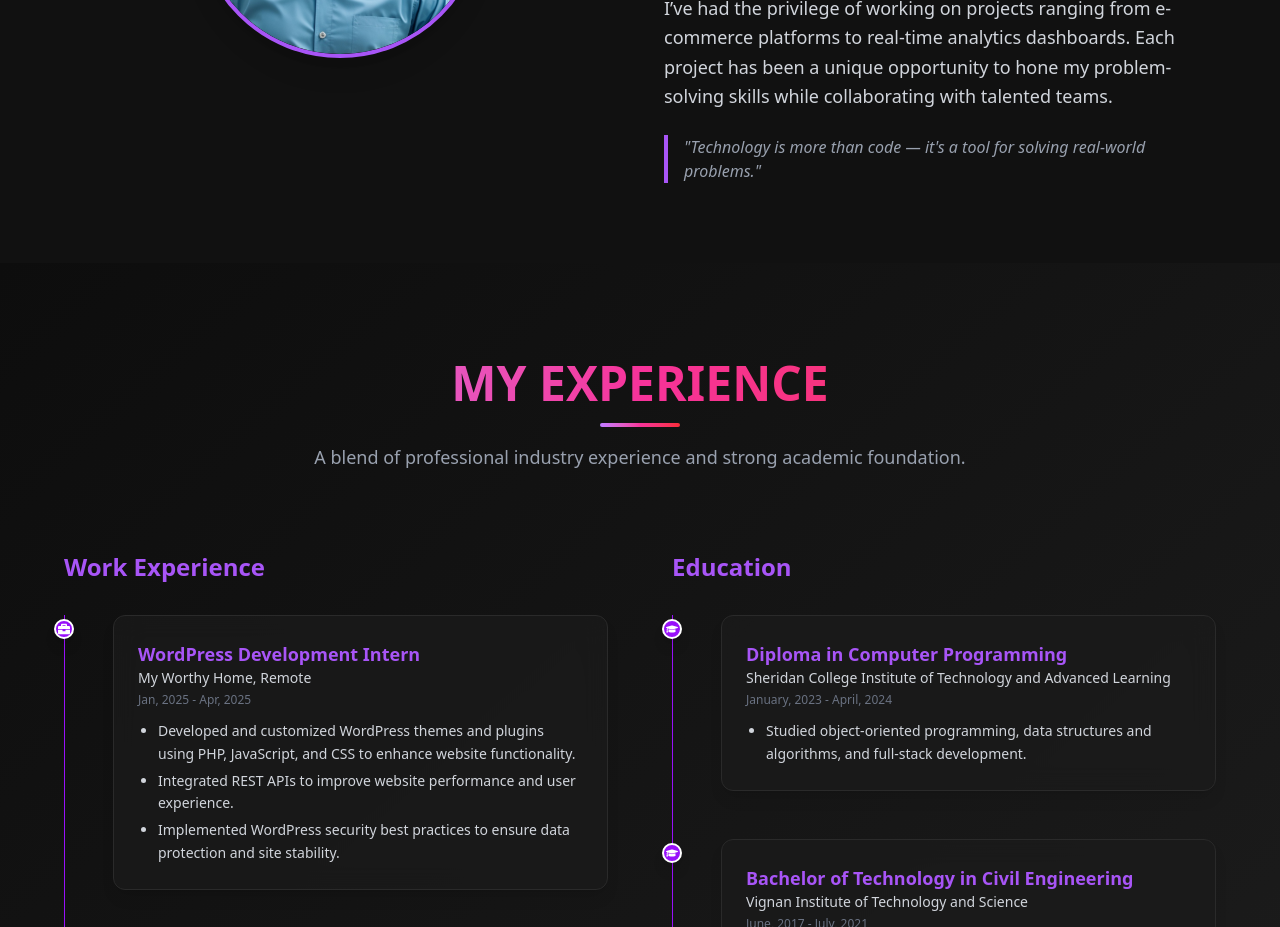
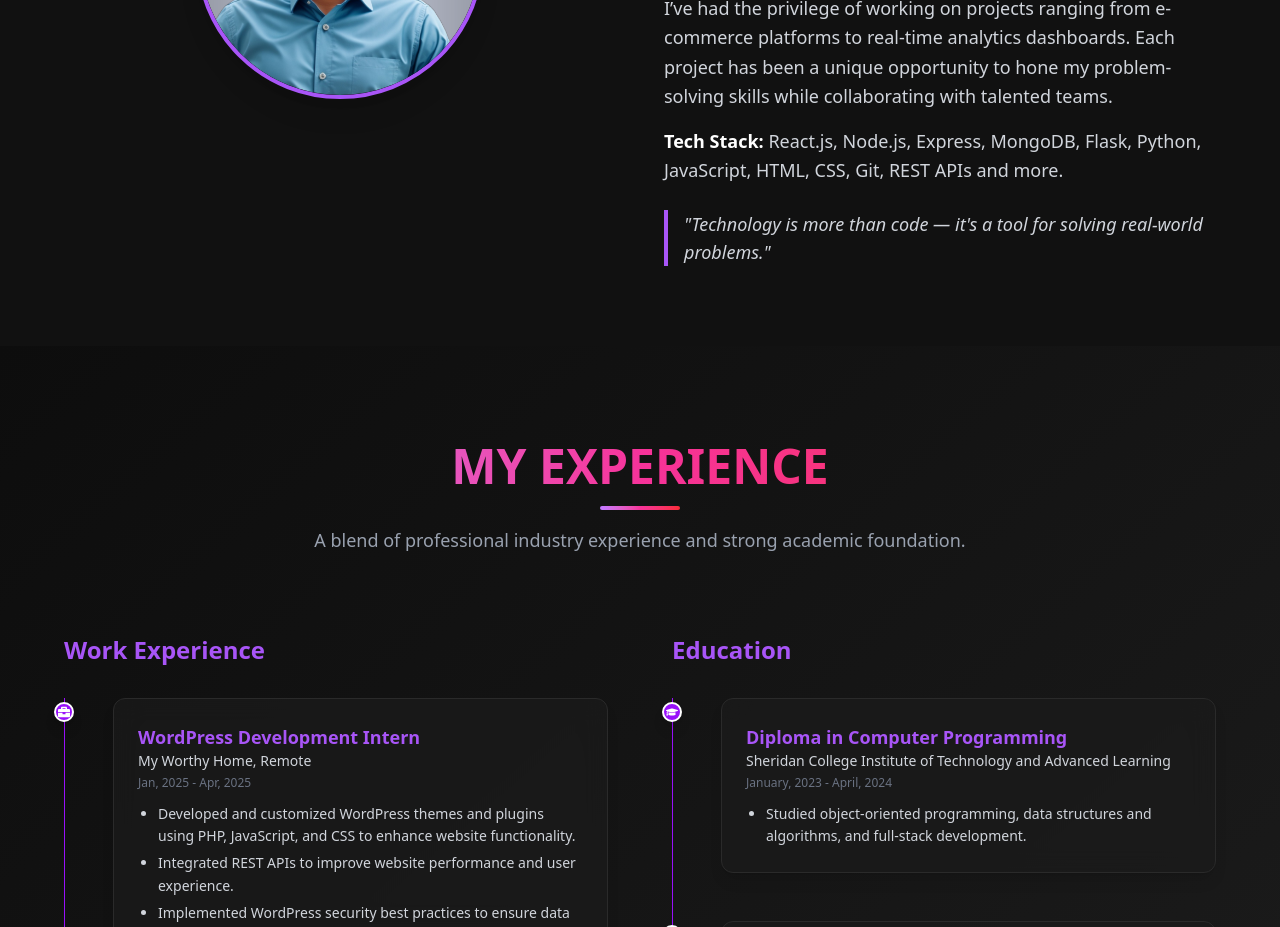
Before and after one commit to ArunPandyanVasam/arun-vasam, a React (Vite) app: page / in a window 1280 px wide. Shown: the part 1220-2147 px from the top of the page. Built offline with nearby package versions, Linux system fonts and the light colour scheme.

Commit message:
Techstack aded in about page

```diff
--- a/src/components/About/About.jsx
+++ b/src/components/About/About.jsx
@@ -3,7 +3,10 @@ import { motion } from "framer-motion";
 
 const About = () => {
   return (
-    <section id="about" className="w-full py-20 px-6 md:px-12 bg-[#111111] text-white overflow-hidden">
+    <section
+      id="about"
+      className="w-full py-20 px-6 md:px-12 bg-[#111111] text-white overflow-hidden"
+    >
       <div className="max-w-6xl mx-auto flex flex-col md:flex-row items-center gap-12 relative">
         {/* Image */}
         <motion.div
@@ -44,11 +47,15 @@ const About = () => {
             I’ve had the privilege of working on projects ranging from e-commerce platforms to real-time analytics dashboards. Each project has been a unique opportunity to hone my problem-solving skills while collaborating with talented teams.
           </p>
 
-          <blockquote className="mt-6 text-gray-400 italic border-l-4 border-[#A855F7] pl-4">
+          {/* Tech Stack */}
+          <p className="mt-4 text-base sm:text-lg text-gray-300 leading-relaxed">
+            <span className="text-white font-semibold">Tech Stack:</span> React.js, Node.js, Express, MongoDB, Flask, Python, JavaScript, HTML, CSS, Git, REST APIs and more.
+          </p>
+
+          {/* Quote */}
+          <blockquote className="mt-6 text-lg text-gray-300 italic border-l-4 border-[#A855F7] pl-4">
             "Technology is more than code — it's a tool for solving real-world problems."
           </blockquote>
-
-          {/* <p className="mt-6 text-sm text-gray-500 italic">~ Arun Vasam</p> */}
         </motion.div>
       </div>
     </section>
```
